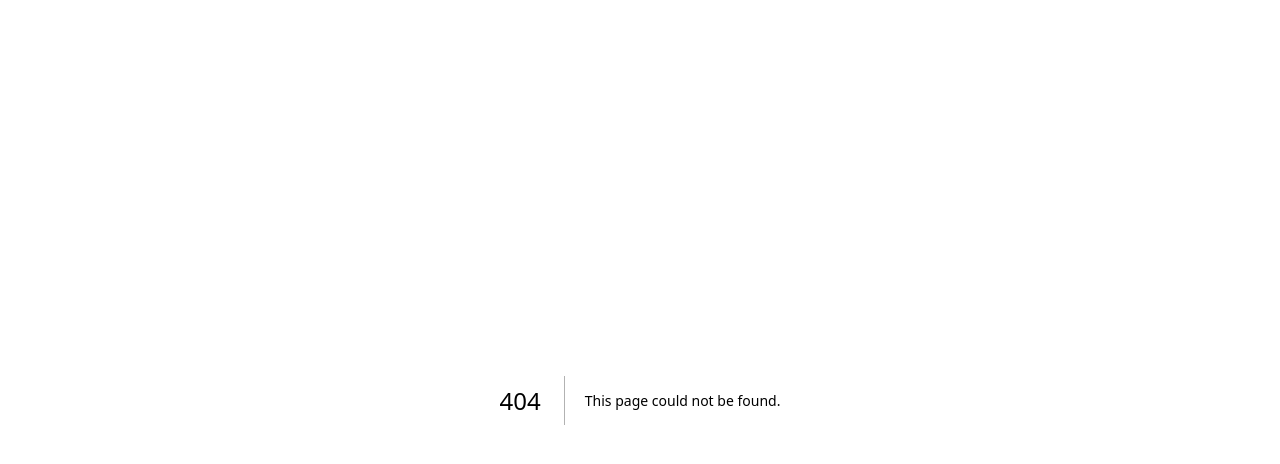
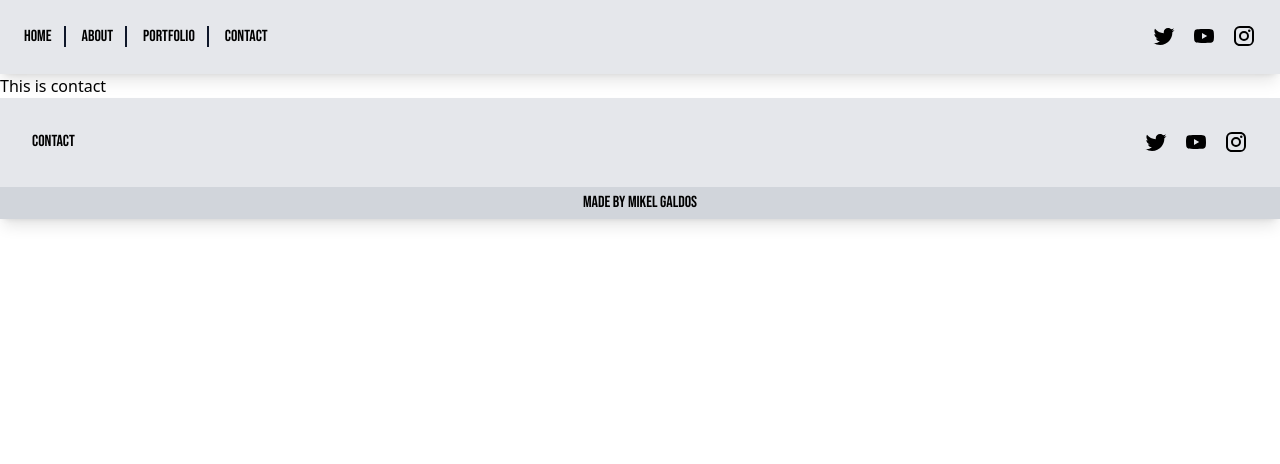
Before and after one commit to MikelGV/Learn, a Next.js app in the folder learn-tailwind/: page /contact in a window 1280 px wide. Before the commit this address had no page. Shown: the top 464 px of the page. Built offline with nearby package versions, Linux system fonts and the light colour scheme.

Commit message:
contact added

```diff
--- a/learn-tailwind/components/Topbar.tsx
+++ b/learn-tailwind/components/Topbar.tsx
@@ -23,7 +23,7 @@ export default function Topbar(): JSX.Element {
                             <span className="border-r border border-slate-900"></span>
                         </li>
                         <li>
-                            <Link href="Contact">Contact</Link>
+                            <Link href="/contact">Contact</Link>
                         </li>
                     </ul>
                 </div>
--- /dev/null
+++ b/learn-tailwind/pages/contact.tsx
@@ -0,0 +1,9 @@
+import Layout from "../components/Layout";
+
+export default function Contact() {
+    return(
+        <Layout home>
+            <h1>This is contact</h1>
+        </Layout>
+    )
+}
```
